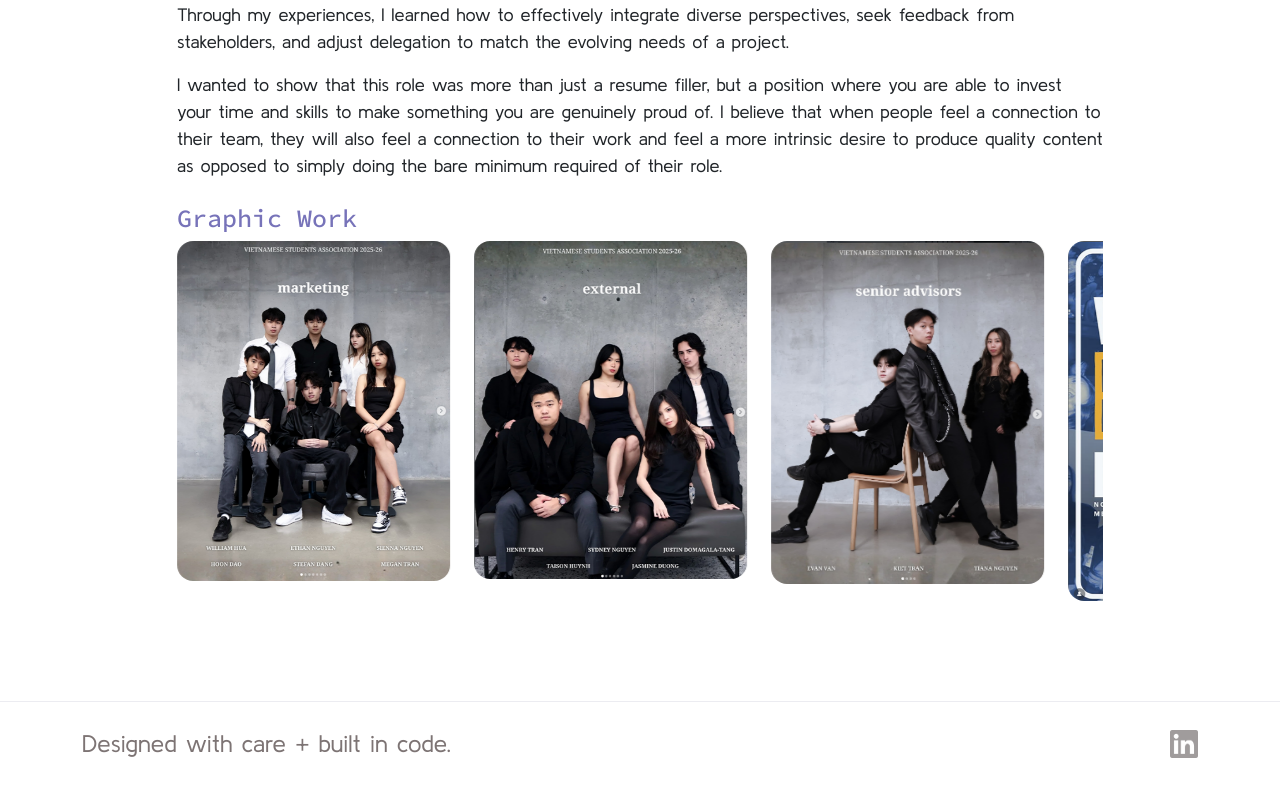
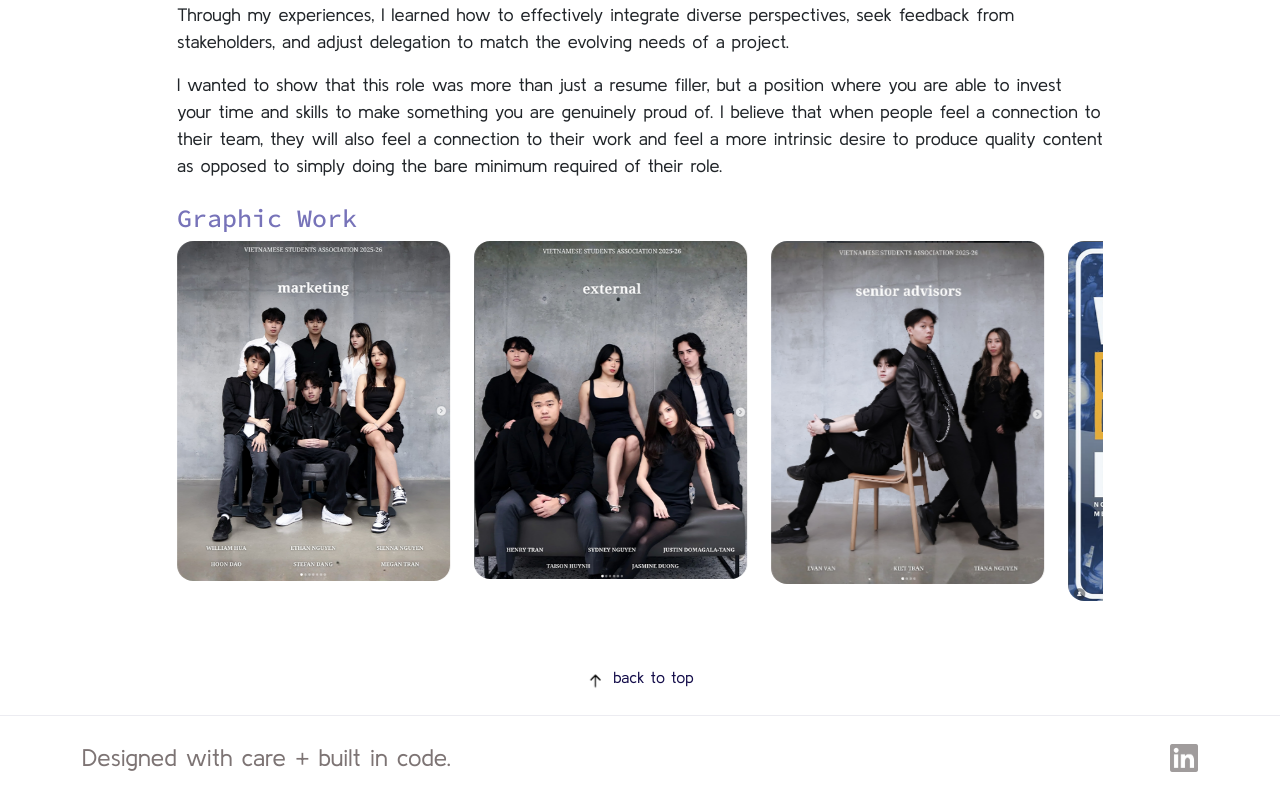
Before and after one commit to TangTina738/tinatangweb, a React (Vite) app: page /vsa in a window 1280 px wide. Shown: the part 5042-5842 px from the top of the page. Built offline with nearby package versions, Linux system fonts and the light colour scheme; a web font is replaced by a local one.

Commit message:
Scroll to Top for long case sections

```diff
--- a/src/Work/Proj1.jsx
+++ b/src/Work/Proj1.jsx
@@ -13,6 +13,8 @@ import Solution from './WorkAssets/Solution.png';
 import point from './WorkAssets/Point.png';
 import night from './WorkAssets/nightime.png';
 import day from './WorkAssets/daytime.png';
+
+import upArrow from "./WorkAssets/up.png";
 
 function Proj1() {
 
@@ -321,6 +323,26 @@ function Proj1() {
                        We create content that targets our audiences’ specific needs, giving them a reason to care more about “just another tech club.”
                        </p>
                 </div>
+                <div className="scroll-top-section">
+                  <div className="container">
+                    <div className="row">
+                      <div className="col-12 d-flex justify-content-center">
+                        <a
+                          href="#"
+                          className="scroll-text"
+                          onClick={(e) => {
+                            e.preventDefault();
+                            window.scrollTo({ top: 0, behavior: "smooth" });
+                          }}
+                        >
+                          <img src={upArrow} alt="Scroll to top" className="arrow-icon" />
+                          <p className="scroll-button">back to top</p>
+                        </a>
+                      </div>
+                    </div>
+                  </div>
+                </div>
+
 
                 </div>
             </div>
--- a/src/Work/Proj2.jsx
+++ b/src/Work/Proj2.jsx
@@ -13,6 +13,7 @@ import vsaLogo from "./WorkAssets/vsaLogo.png";
 import vsaOutcome from "./WorkAssets/vsaOutcome.png";
 
 
+import upArrow from "./WorkAssets/up.png";
 import Vsa from "./WorkAssets/vsaWork.mp4";
 
 import photo1 from "./WorkAssets/photo1.png";
@@ -257,6 +258,28 @@ function Proj2() {
                 <h2 className="subtext">Graphic Work</h2>
                 <ImageCarousel2 images={carouselImages} />
               </div>
+               <div className="scroll-top-section">
+                  <div className="container">
+                    <div className="row">
+                      <div className="col-12 d-flex justify-content-center">
+                        <a
+                          href="#"
+                          className="scroll-text"
+                          onClick={(e) => {
+                            e.preventDefault();
+                            window.scrollTo({ top: 0, behavior: "smooth" });
+                          }}
+                        >
+                          <img src={upArrow} alt="Scroll to top" className="arrow-icon" />
+                          <p className="scroll-button">back to top</p>
+                        </a>
+                      </div>
+                    </div>
+                  </div>
+                </div>
+
+
+
             </div>
           </div>
         </div>
--- a/src/Work/Proj3.jsx
+++ b/src/Work/Proj3.jsx
@@ -16,6 +16,9 @@ import sh6 from "./WorkAssets/sh6.png";
 import sh7 from "./WorkAssets/sh7.png";
 import sh8 from "./WorkAssets/sh8.png";
 import sh9 from "./WorkAssets/sh9.png";
+
+import upArrow from "./WorkAssets/up.png";
+
 
 function Proj3() {
 
@@ -159,8 +162,30 @@ const sh2Images = [sh6,sh7,sh8,sh9];
               <h2 className="subtext">Outcome</h2>
                     <h2 className="subtitle">Hackers Carrying your Artwork</h2>
                     <p className="info-paragraph">With over <strong>150+</strong> participants, my designs were worn throughout the hackathon and taken home as stickers and keychains. Watching Hacker’s interact with and enjoy something I created was a rewarding reminder of how design can create small but meaningful moments of connection. They may not know it, but they were carrying a piece of my design process with them!</p>
-                  <ImageCarousel3 images={sh2Images} />
+
                 </div>
+                <ImageCarousel3 images={sh2Images} />
+
+<div className="scroll-top-section">
+  <div className="container">
+    <div className="row">
+      <div className="col-12 d-flex justify-content-center">
+        <a
+          href="#"
+          className="scroll-text"
+          onClick={(e) => {
+            e.preventDefault();
+            window.scrollTo({ top: 0, behavior: "smooth" });
+          }}
+        >
+          <img src={upArrow} alt="Scroll to top" className="arrow-icon" />
+          <p className="scroll-button">back to top</p>
+        </a>
+      </div>
+    </div>
+  </div>
+</div>
+
                 </div>
                 </div>
             </div>
--- a/src/Work/WorkStyle/Proj1.css
+++ b/src/Work/WorkStyle/Proj1.css
@@ -30,7 +30,7 @@
 }
 
 .takeaways{
-  padding-bottom: 40px;
+  padding-bottom: 20px;
 }
 
 .context{
--- a/src/style/Footer.css
+++ b/src/style/Footer.css
@@ -10,7 +10,7 @@
 }
 
 .site-footer{
-  margin-top: 100px;
+  margin-top: 30px;
 }
 
 .footer-linkedin img {
--- a/src/style/Home.css
+++ b/src/style/Home.css
@@ -54,6 +54,7 @@
 }
 
 .scroll-button {
+
   margin: 0;
   font-family: 'Kulim Park', sans-serif;
   font-size: 16px;
@@ -78,3 +79,7 @@
   opacity: 0.9;
 
 }
+
+.scroll-top-wrap{
+  padding-top: 40px;
+}
--- a/src/style/index.css
+++ b/src/style/index.css
@@ -146,6 +146,6 @@ font-family: 'Source Code Pro', monospace;
 }
 
 
-.role-desc{
-  padding-top:
+.scroll-top-section {
+  padding-top: 60px;      /* pushes it away from content */
 }
```
